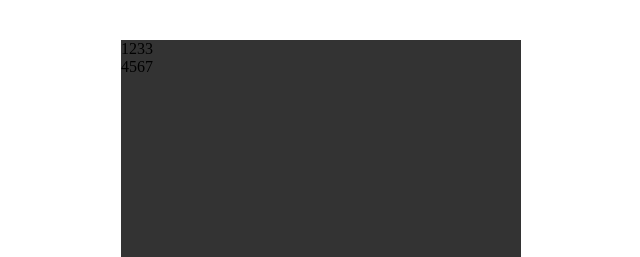
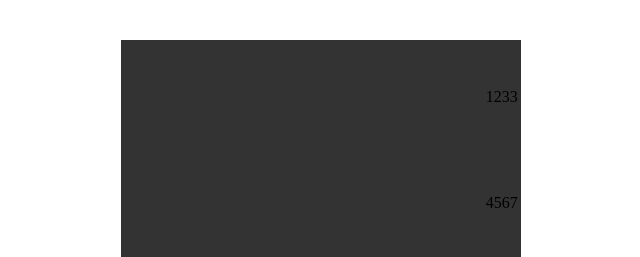
Before and after one commit to Casssb/calculator, a plain HTML site: page index.html in a window 1280 px wide. Shown: the top 257 px of the page, 319-959 px from the left. Drawn offline with Linux system fonts and the light colour scheme.

Commit message:
updated css for screen

```diff
--- a/styles.css
+++ b/styles.css
@@ -28,6 +28,12 @@ body {
 .screen {
     grid-column: 1 / -1;
     background-color: rgba(0, 0, 0, 0.8);
+    display: flex;
+    flex-direction: column;
+    align-items: flex-end;
+    justify-content: space-around;
+    padding: 0.2rem;
+    word-wrap: break-word;
 }
 
 button {
```
